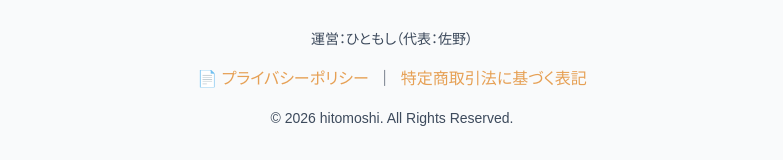
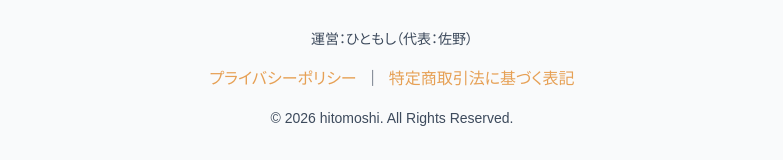
Before and after one commit to yurunest-project/Hitomoshi, a Next.js app: page / in a window 1280 px wide. Shown: the part 3746-3906 px from the top of the page, without its empty margins (248-1031 px from the left). Built offline with nearby package versions, Linux system fonts and the light colour scheme.

Commit message:
いらないところ削除

```diff
--- a/src/app/page.tsx
+++ b/src/app/page.tsx
@@ -355,7 +355,7 @@ export default function HomePage() {
             className="mt-4 text-base text-navy"
             aria-label="法務情報へのリンク"
           >
-            <span aria-hidden="true">📄 </span>
+            <span aria-hidden="true"> </span>
             <a
               href="#privacy"
               className="font-medium text-lantern underline-offset-4 hover:underline"
```
